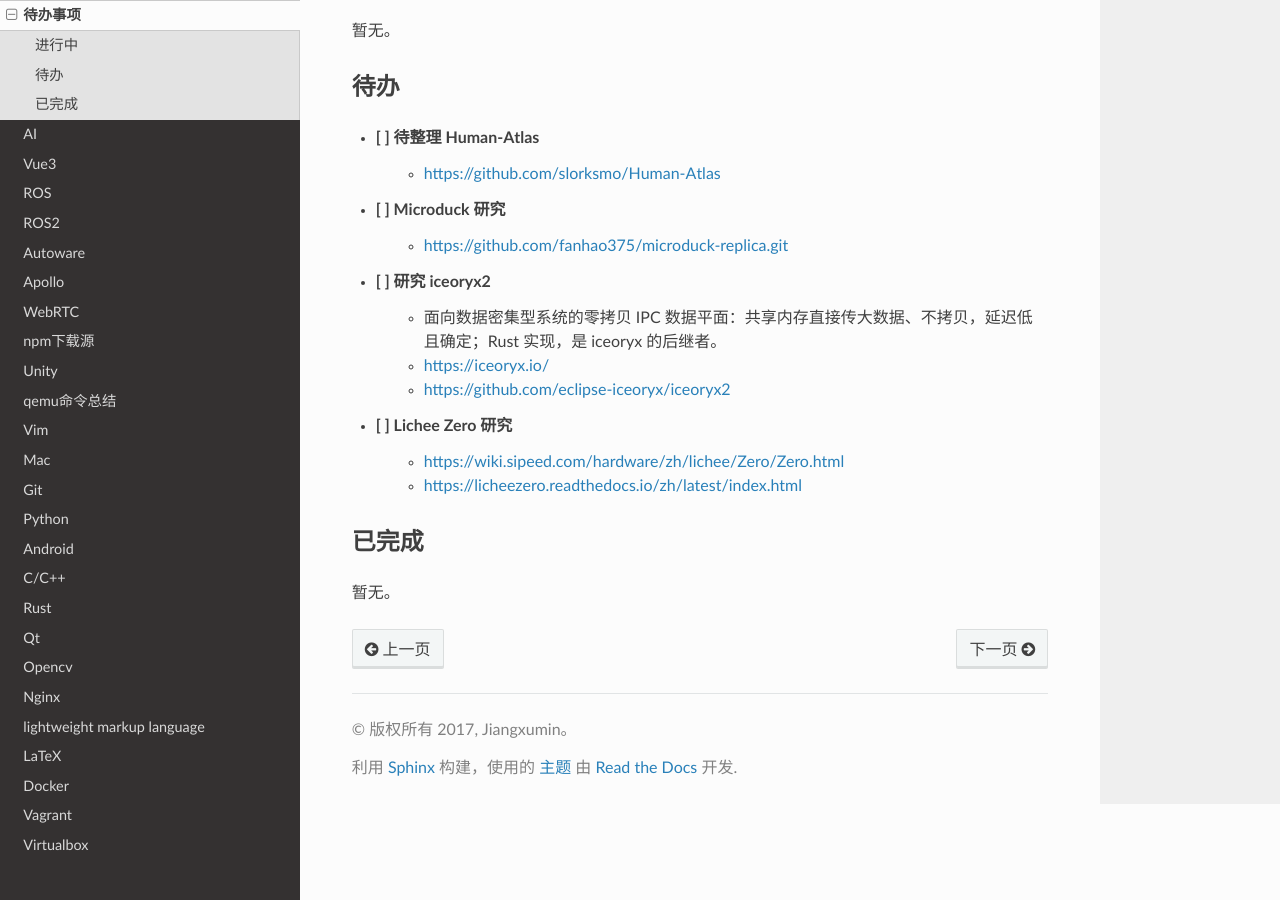
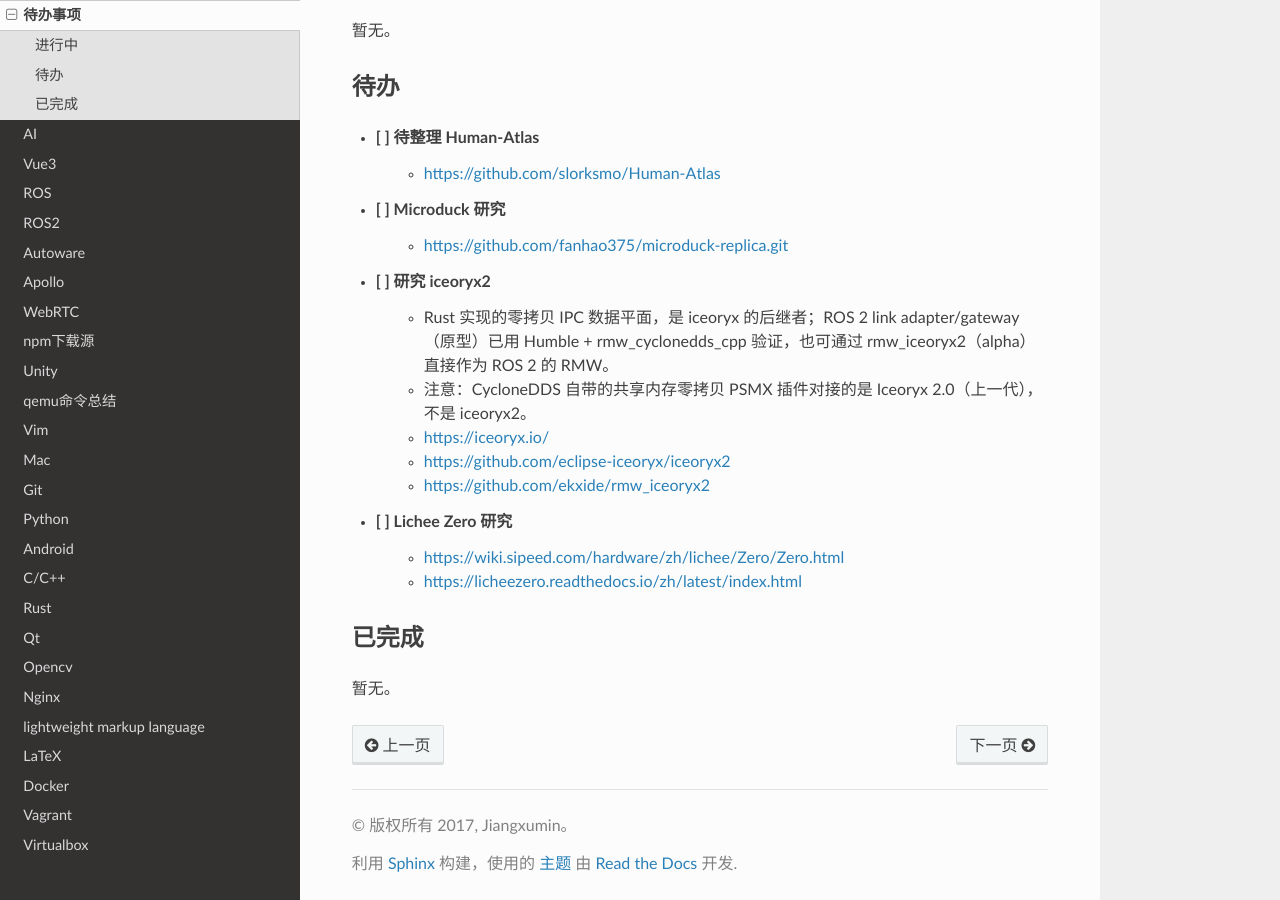
Before and after one commit to my-rds-store/my_space, a Sphinx documentation site: the page built from source/todolist.rst, in a window 1280 px wide and 900 px high, scrolled down 579 px. Built offline with Sphinx 7.4.7 and the Read the Docs theme 3.1.0, drawn with Linux system fonts in a browser that asks for light colours.

Commit message:
更新 iceoryx2 简介，突出 ROS 2 CycloneDDS 集成
Co-Authored-By: Claude Code <noreply@anthropic.com>

```diff
--- a/source/todolist.rst
+++ b/source/todolist.rst
@@ -36,9 +36,11 @@
     * https://github.com/fanhao375/microduck-replica.git
 
 * [ ] 研究 iceoryx2
-    * 面向数据密集型系统的零拷贝 IPC 数据平面：共享内存直接传大数据、不拷贝，延迟低且确定；Rust 实现，是 iceoryx 的后继者。
+    * Rust 实现的零拷贝 IPC 数据平面，是 iceoryx 的后继者；ROS 2 link adapter/gateway（原型）已用 Humble + rmw_cyclonedds_cpp 验证，也可通过 rmw_iceoryx2（alpha）直接作为 ROS 2 的 RMW。
+    * 注意：CycloneDDS 自带的共享内存零拷贝 PSMX 插件对接的是 Iceoryx 2.0（上一代），不是 iceoryx2。
     * https://iceoryx.io/
     * https://github.com/eclipse-iceoryx/iceoryx2
+    * https://github.com/ekxide/rmw_iceoryx2
 
 * [ ] Lichee Zero 研究
     * https://wiki.sipeed.com/hardware/zh/lichee/Zero/Zero.html
```
